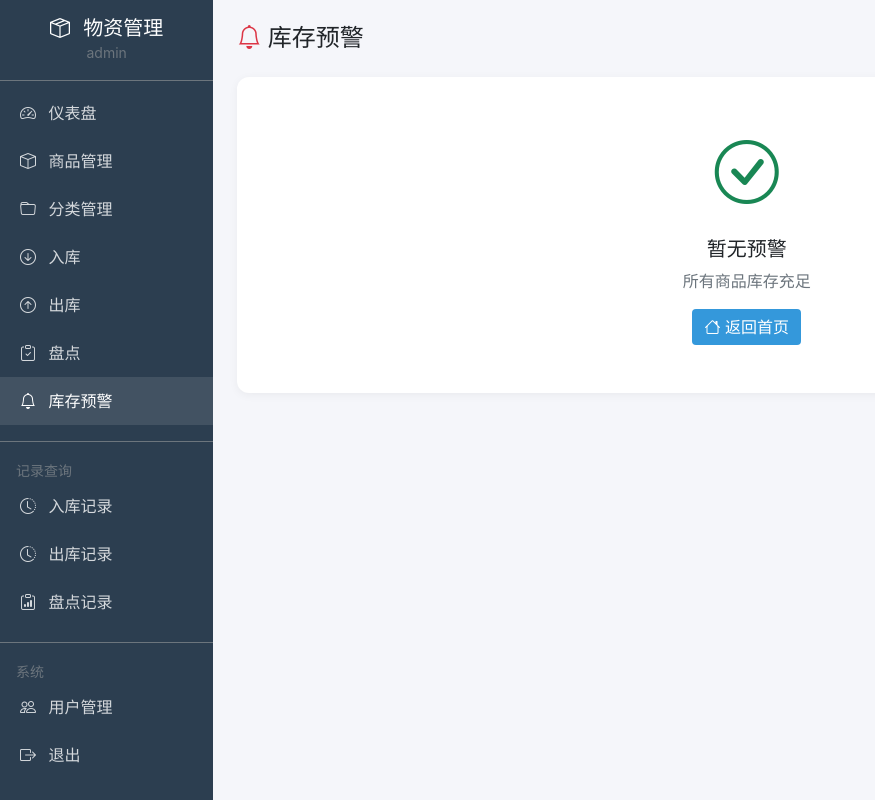
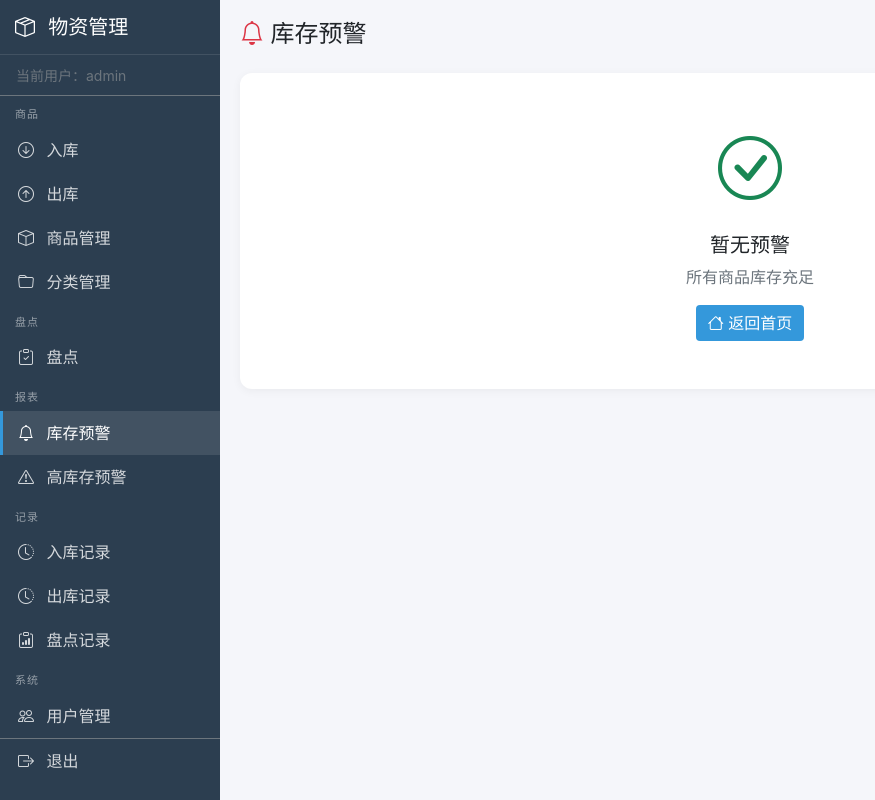
Before and after one commit to srockci/inventory-system, a Flask app: page /alerts in a window 1280 px wide. Shown: the whole page, without its empty margins (0-875 px from the left). Run offline with Flask 3, Linux system fonts and the light colour scheme; the visitor is signed in with stand-in values (Sample User, id 1); data that the repository does not hold is empty.

Commit message:
feat: 移动端可折叠菜单 + 菜单重新分类
- 侧边栏支持移动端折叠/展开
- 菜单重新分类：
  - 商品: 入库、出库、商品管理、分类管理
  - 盘点: 盘点
  - 报表: 库存预警、高库存预警
  - 系统: 用户管理
- 添加高库存预警功能（库存 >= 最低库存 * 3）
- 预警页面同时支持低库存和高库存两种模式

```diff
--- a/app.py
+++ b/app.py
@@ -517,12 +517,24 @@ def delete_category(category_id):
 @app.route('/alerts')
 @login_required
 def alerts():
-    """库存预警"""
+    """库存预警（低库存）"""
     low_stock = Product.query.filter(
         Product.current_stock <= Product.min_stock,
         Product.min_stock > 0
     ).order_by(Product.current_stock).all()
-    return render_template('alerts.html', products=low_stock)
+    return render_template('alerts.html', products=low_stock, alert_type='low')
+
+@app.route('/high-stock-alerts')
+@login_required
+def high_stock_alerts():
+    """高库存预警"""
+    # 高库存 = 库存超过最高库存（暂时用 min_stock * 3 作为默认值，或者需要加 max_stock 字段）
+    # 这里先简单实现：如果设置了预警值且库存超过预警值的 3 倍
+    high_stock = Product.query.filter(
+        Product.min_stock > 0,
+        Product.current_stock >= Product.min_stock * 3
+    ).order_by(Product.current_stock.desc()).all()
+    return render_template('alerts.html', products=high_stock, alert_type='high')
 
 # ---- 用户管理 ----
 
--- a/templates/alerts.html
+++ b/templates/alerts.html
@@ -1,30 +1,73 @@
 {% extends "base.html" %}
 
-{% block title %}库存预警{% endblock %}
+{% block title %}{% if alert_type == 'low' %}库存预警{% else %}高库存预警{% endif %}{% endblock %}
 
 {% block content %}
-<h4 class="mb-4"><i class="bi bi-bell text-danger"></i> 库存预警</h4>
+<h4 class="mb-4">
+    {% if alert_type == 'low' %}
+    <i class="bi bi-bell text-danger"></i> 库存预警
+    {% else %}
+    <i class="bi bi-exclamation-triangle text-warning"></i> 高库存预警
+    {% endif %}
+</h4>
 
 {% if products %}
 <div class="row g-3">
     {% for p in products %}
     <div class="col-md-6 col-lg-4">
-        <div class="card {% if p.current_stock == 0 %}border-danger{% elif p.current_stock <= p.min_stock * 0.5 %}border-warning{% endif %}">
+        <div class="card {% if alert_type == 'low' %}{% if p.current_stock == 0 %}border-danger{% elif p.current_stock <= p.min_stock * 0.5 %}border-warning{% endif %}{% else %}border-warning{% endif %}">
             <div class="card-body">
                 <div class="d-flex justify-content-between align-items-start">
-                    <div>
-                        <h6 class="card-title">{{ p.name }}</h6>
-                        <p class="mb-1"><small class="text-muted">编码: <code>{{ p.code }}</code></small></p>
-                        <p class="mb-1"><small class="text-muted">分类: {{ p.category.name if p.category else '-' }}</small></p>
-                        <p class="mb-1"><small class="text-muted">位置: {{ p.location or '-' }}</small></p>
+                    <div class="d-flex align-items-center gap-2">
+                        {% if p.image_url %}
+                        <img src="{{ url_for('static', filename='uploads/' + p.image_url) }}"
+                             alt="{{ p.name }}" class="rounded" style="width: 50px; height: 50px; object-fit: cover;">
+                        {% else %}
+                        <div class="bg-light d-flex align-items-center justify-content-center rounded"
+                             style="width: 50px; height: 50px;">
+                            <i class="bi bi-box text-muted"></i>
+                        </div>
+                        {% endif %}
+                        <div>
+                            <h6 class="card-title mb-0">{{ p.name }}</h6>
+                            <small class="text-muted"><code>{{ p.code }}</code></small>
+                        </div>
                     </div>
-                    <span class="badge bg-danger rounded-pill">{{ p.current_stock }} {{ p.unit }}</span>
+                    <span class="badge {% if alert_type == 'low' %}bg-danger{% else %}bg-warning{% endif %} rounded-pill">
+                        {{ p.current_stock }} {{ p.unit }}
+                    </span>
+                </div>
+                <hr>
+                <div class="row text-muted small">
+                    <div class="col-6">
+                        <small>分类: {{ p.category.name if p.category else '-' }}</small>
+                    </div>
+                    <div class="col-6">
+                        <small>位置: {{ p.location or '-' }}</small>
+                    </div>
+                    {% if alert_type == 'low' %}
+                    <div class="col-6">
+                        <small>最低库存: {{ p.min_stock }}</small>
+                    </div>
+                    <div class="col-6">
+                        <small>缺少: {{ p.min_stock - p.current_stock }} {{ p.unit }}</small>
+                    </div>
+                    {% else %}
+                    <div class="col-6">
+                        <small>预警值: {{ p.min_stock * 3 }}</small>
+                    </div>
+                    <div class="col-6">
+                        <small>超出: {{ p.current_stock - (p.min_stock * 3) }} {{ p.unit }}</small>
+                    </div>
+                    {% endif %}
                 </div>
                 <hr>
                 <div class="d-flex justify-content-between align-items-center">
-                    <small class="text-muted">最低库存: {{ p.min_stock }}</small>
                     <a href="{{ url_for('product_qrcode', product_id=p.id) }}" class="btn btn-sm btn-outline-primary">
                         <i class="bi bi-qr-code"></i> 二维码
+                    </a>
+                    <a href="{{ url_for('stock_in_page') }}" class="btn btn-sm btn-success">
+                        <i class="bi bi-arrow-down-circle"></i> 入库
                     </a>
                 </div>
             </div>
@@ -36,8 +79,10 @@
 <div class="card">
     <div class="card-body text-center py-5">
         <i class="bi bi-check-circle text-success" style="font-size: 4rem;"></i>
-        <h5 class="mt-3">暂无预警</h5>
-        <p class="text-muted">所有商品库存充足</p>
+        <h5 class="mt-3">暂无{% if alert_type == 'low' %}预警{% else %}高库存{% endif %}</h5>
+        <p class="text-muted">
+            {% if alert_type == 'low' %}所有商品库存充足{% else %}没有商品库存过高{% endif %}
+        </p>
         <a href="{{ url_for('index') }}" class="btn btn-primary">
             <i class="bi bi-house"></i> 返回首页
         </a>
--- a/templates/base.html
+++ b/templates/base.html
@@ -19,20 +19,67 @@
             background: var(--primary);
             min-height: 100vh;
             color: white;
+            width: 220px;
+            position: fixed;
+            left: 0;
+            top: 0;
+            bottom: 0;
+            overflow-y: auto;
+            transition: transform 0.3s ease;
+            z-index: 1050;
+        }
+        .sidebar.collapsed {
+            transform: translateX(-100%);
+        }
+        .sidebar-header {
+            padding: 15px;
+            border-bottom: 1px solid rgba(255,255,255,0.1);
+            display: flex;
+            align-items: center;
+            justify-content: space-between;
         }
         .sidebar a {
             color: rgba(255,255,255,0.8);
             text-decoration: none;
-            padding: 12px 20px;
+            padding: 10px 15px;
             display: block;
             transition: 0.3s;
+            border-left: 3px solid transparent;
         }
         .sidebar a:hover, .sidebar a.active {
             background: rgba(255,255,255,0.1);
             color: white;
+            border-left-color: var(--secondary);
         }
         .sidebar .bi {
             margin-right: 8px;
+        }
+        .menu-category {
+            padding: 10px 15px 5px;
+            font-size: 11px;
+            text-transform: uppercase;
+            color: rgba(255,255,255,0.5);
+            letter-spacing: 1px;
+        }
+        .menu-category:first-child {
+            padding-top: 15px;
+        }
+        .main-content {
+            margin-left: 220px;
+            padding: 20px;
+            min-height: 100vh;
+            transition: margin-left 0.3s ease;
+        }
+        .mobile-header {
+            display: none;
+            background: var(--primary);
+            color: white;
+            padding: 10px 15px;
+            position: fixed;
+            top: 0;
+            left: 0;
+            right: 0;
+            z-index: 1040;
         }
         .card {
             border: none;
@@ -87,25 +134,75 @@
             border-radius: 12px;
             overflow: hidden;
         }
-        .badge-low-stock {
-            background: #e74c3c;
+
+        /* 移动端适配 */
+        @media (max-width: 768px) {
+            .sidebar {
+                transform: translateX(-100%);
+            }
+            .sidebar.show {
+                transform: translateX(0);
+            }
+            .main-content {
+                margin-left: 0;
+                padding-top: 60px;
+            }
+            .mobile-header {
+                display: flex;
+                align-items: center;
+                justify-content: space-between;
+            }
+            .overlay {
+                display: none;
+                position: fixed;
+                top: 0;
+                left: 0;
+                right: 0;
+                bottom: 0;
+                background: rgba(0,0,0,0.5);
+                z-index: 1040;
+            }
+            .overlay.show {
+                display: block;
+            }
         }
     </style>
     {% block extra_css %}{% endblock %}
 </head>
 <body>
     {% if session.get('user_id') %}
-    <div class="container-fluid">
-        <div class="row">
+    <!-- 移动端顶部栏 -->
+    <div class="mobile-header">
+        <button class="btn btn-link text-white p-0" id="menu-toggle">
+            <i class="bi bi-list" style="font-size: 1.5rem;"></i>
+        </button>
+        <span class="h5 mb-0">物资管理</span>
+        <span></span>
+    </div>
+
+    <!-- 遮罩层 -->
+    <div class="overlay" id="overlay"></div>
+
     <!-- 侧边栏 -->
-            <div class="col-md-2 sidebar p-0">
-                <div class="p-3 text-center border-bottom border-secondary">
+    <nav class="sidebar" id="sidebar">
+        <div class="sidebar-header">
             <h5 class="mb-0"><i class="bi bi-box-seam"></i> 物资管理</h5>
-                    <small class="text-muted">{{ session.username }}</small>
+            <button class="btn btn-link text-white p-0 d-md-none" id="menu-close">
+                <i class="bi bi-x-lg"></i>
+            </button>
         </div>
-                <nav class="mt-2">
-                    <a href="{{ url_for('index') }}" class="{% if request.endpoint == 'index' %}active{% endif %}">
-                        <i class="bi bi-speedometer2"></i> 仪表盘
+
+        <div class="sidebar-user px-3 py-2 border-bottom border-secondary">
+            <small class="text-muted">当前用户：{{ session.username }}</small>
+        </div>
+
+        <!-- 商品 -->
+        <div class="menu-category">商品</div>
+        <a href="{{ url_for('stock_in_page') }}" class="{% if request.endpoint == 'stock_in_page' %}active{% endif %}">
+            <i class="bi bi-arrow-down-circle"></i> 入库
+        </a>
+        <a href="{{ url_for('stock_out_page') }}" class="{% if request.endpoint == 'stock_out_page' %}active{% endif %}">
+            <i class="bi bi-arrow-up-circle"></i> 出库
         </a>
         <a href="{{ url_for('products') }}" class="{% if request.endpoint and 'product' in request.endpoint %}active{% endif %}">
             <i class="bi bi-box"></i> 商品管理
@@ -113,21 +210,24 @@
         <a href="{{ url_for('categories') }}">
             <i class="bi bi-folder"></i> 分类管理
         </a>
-                    <a href="{{ url_for('stock_in_page') }}" class="{% if request.endpoint == 'stock_in_page' %}active{% endif %}">
-                        <i class="bi bi-arrow-down-circle"></i> 入库
-                    </a>
-                    <a href="{{ url_for('stock_out_page') }}" class="{% if request.endpoint == 'stock_out_page' %}active{% endif %}">
-                        <i class="bi bi-arrow-up-circle"></i> 出库
-                    </a>
+
+        <!-- 盘点 -->
+        <div class="menu-category">盘点</div>
         <a href="{{ url_for('stock_check_page') }}" class="{% if request.endpoint == 'stock_check_page' %}active{% endif %}">
             <i class="bi bi-clipboard-check"></i> 盘点
         </a>
+
+        <!-- 报表 -->
+        <div class="menu-category">报表</div>
         <a href="{{ url_for('alerts') }}" class="{% if request.endpoint == 'alerts' %}active{% endif %}">
             <i class="bi bi-bell"></i> 库存预警
         </a>
-                    <div class="mt-3 pt-3 border-top border-secondary">
-                        <small class="text-muted px-3">记录查询</small>
-                    </div>
+        <a href="{{ url_for('high_stock_alerts') }}" class="{% if request.endpoint == 'high_stock_alerts' %}active{% endif %}">
+            <i class="bi bi-exclamation-triangle"></i> 高库存预警
+        </a>
+
+        <!-- 记录查询 -->
+        <div class="menu-category">记录</div>
         <a href="{{ url_for('stock_in_records') }}">
             <i class="bi bi-clock-history"></i> 入库记录
         </a>
@@ -137,25 +237,25 @@
         <a href="{{ url_for('stock_check_records') }}">
             <i class="bi bi-clipboard-data"></i> 盘点记录
         </a>
+
+        <!-- 系统 -->
         {% if session.username == 'admin' %}
-                    <div class="mt-3 pt-3 border-top border-secondary">
-                        <small class="text-muted px-3">系统</small>
-                    </div>
+        <div class="menu-category">系统</div>
         <a href="{{ url_for('users') }}">
             <i class="bi bi-people"></i> 用户管理
         </a>
         {% endif %}
+
+        <div class="mt-auto border-top border-secondary">
             <a href="{{ url_for('logout') }}">
                 <i class="bi bi-box-arrow-right"></i> 退出
             </a>
+        </div>
     </nav>
-            </div>
 
     <!-- 主内容 -->
-            <div class="col-md-10 p-4">
+    <div class="main-content" id="main-content">
         {% block content %}{% endblock %}
-            </div>
-        </div>
     </div>
     {% else %}
     {% block login_content %}{% endblock %}
@@ -163,6 +263,35 @@
 
     <script src="https://cdn.jsdelivr.net/npm/bootstrap@5.1.3/dist/js/bootstrap.bundle.min.js"></script>
     <script src="https://cdn.jsdelivr.net/npm/jquery@3.6.0/dist/jquery.min.js"></script>
+
+    <script>
+    // 移动端菜单切换
+    const sidebar = document.getElementById('sidebar');
+    const overlay = document.getElementById('overlay');
+    const menuToggle = document.getElementById('menu-toggle');
+    const menuClose = document.getElementById('menu-close');
+
+    function openMenu() {
+        sidebar.classList.add('show');
+        overlay.classList.add('show');
+    }
+
+    function closeMenu() {
+        sidebar.classList.remove('show');
+        overlay.classList.remove('show');
+    }
+
+    if (menuToggle) menuToggle.addEventListener('click', openMenu);
+    if (menuClose) menuClose.addEventListener('click', closeMenu);
+    if (overlay) overlay.addEventListener('click', closeMenu);
+
+    // 点击菜单项后自动关闭（移动端）
+    if (window.innerWidth <= 768) {
+        document.querySelectorAll('.sidebar a').forEach(link => {
+            link.addEventListener('click', closeMenu);
+        });
+    }
+    </script>
     {% block extra_js %}{% endblock %}
 </body>
 </html>
```
Lines whose indentation alone changed are shown as unchanged.
